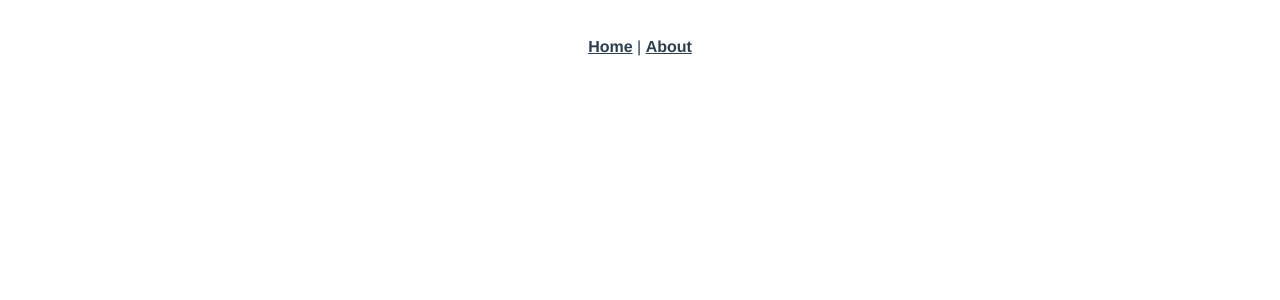
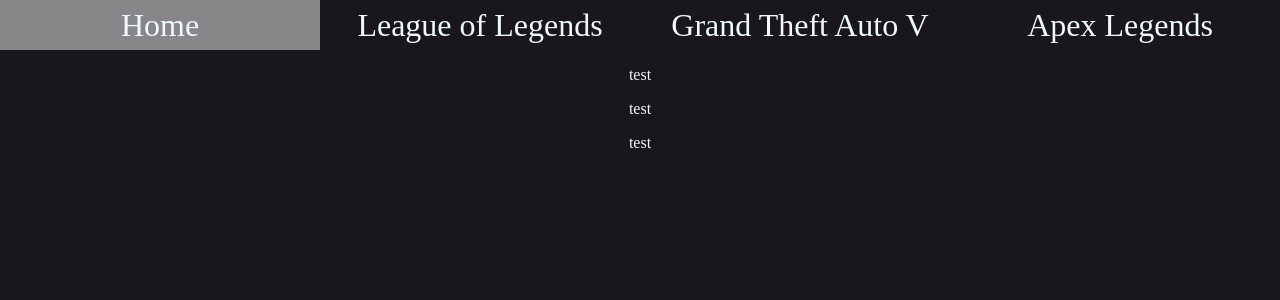
Before and after one commit to ZiKT1229/twitch_by_vue, a Vue app: page /#/live in a window 1280 px wide. Shown: the top 300 px of the page. Built offline with nearby package versions, Linux system fonts and the light colour scheme.

Commit message:
初步整理

```diff
--- a/src/App.vue
+++ b/src/App.vue
@@ -1,29 +1,41 @@
 <template>
   <div id="app">
-    <div id="nav">
-      <router-link to="/">Home</router-link> |
-      <router-link to="/about">About</router-link>
-    </div>
+    <nav>
+      <router-link to="/">Home</router-link>
+      <router-link to="/live">League of Legends</router-link>
+      <router-link to="/live">Grand Theft Auto V</router-link>
+      <router-link to="/live">Apex Legends</router-link>
+    </nav>
     <router-view/>
   </div>
 </template>
 
-<style lang="scss">
+<style>
+body {
+  margin: 0;
+  text-align: center;
+}
+
 #app {
-  font-family: 'Avenir', Helvetica, Arial, sans-serif;
-  -webkit-font-smoothing: antialiased;
-  -moz-osx-font-smoothing: grayscale;
-  text-align: center;
-  color: #2c3e50;
+  background: #19171c;
+  color: aliceblue;
+  height: 100vh;
 }
-#nav {
-  padding: 30px;
-  a {
-    font-weight: bold;
-    color: #2c3e50;
-    &.router-link-exact-active {
-      color: #42b983;
-    }
-  }
+
+nav {
+  height: 50px;
+  display: grid;
+  grid-template-columns: 1fr 1fr 1fr 1fr;
+}
+
+a {
+  color: aliceblue;
+  text-decoration: none;
+  font-size: 2rem;
+  line-height: 50px;
+}
+
+a:hover {
+  background: #f5f5f580;
 }
 </style>
--- /dev/null
+++ b/src/components/Channel.vue
@@ -0,0 +1,17 @@
+<template>
+  <section>
+    <p>test</p>
+    <p>test</p>
+    <p>test</p>
+  </section>
+</template>
+
+<script>
+export default {
+  name: 'channel',
+}
+</script>
+
+<style scoped>
+
+</style>
--- a/src/components/HelloWorld.vue
+++ /dev/null
@@ -1,58 +0,0 @@
-<template>
-  <div class="hello">
-    <h1>{{ msg }}</h1>
-    <p>
-      For a guide and recipes on how to configure / customize this project,<br>
-      check out the
-      <a href="https://cli.vuejs.org" target="_blank" rel="noopener">vue-cli documentation</a>.
-    </p>
-    <h3>Installed CLI Plugins</h3>
-    <ul>
-      <li><a href="https://github.com/vuejs/vue-cli/tree/dev/packages/%40vue/cli-plugin-babel" target="_blank" rel="noopener">babel</a></li>
-      <li><a href="https://github.com/vuejs/vue-cli/tree/dev/packages/%40vue/cli-plugin-eslint" target="_blank" rel="noopener">eslint</a></li>
-    </ul>
-    <h3>Essential Links</h3>
-    <ul>
-      <li><a href="https://vuejs.org" target="_blank" rel="noopener">Core Docs</a></li>
-      <li><a href="https://forum.vuejs.org" target="_blank" rel="noopener">Forum</a></li>
-      <li><a href="https://chat.vuejs.org" target="_blank" rel="noopener">Community Chat</a></li>
-      <li><a href="https://twitter.com/vuejs" target="_blank" rel="noopener">Twitter</a></li>
-      <li><a href="https://news.vuejs.org" target="_blank" rel="noopener">News</a></li>
-    </ul>
-    <h3>Ecosystem</h3>
-    <ul>
-      <li><a href="https://router.vuejs.org" target="_blank" rel="noopener">vue-router</a></li>
-      <li><a href="https://vuex.vuejs.org" target="_blank" rel="noopener">vuex</a></li>
-      <li><a href="https://github.com/vuejs/vue-devtools#vue-devtools" target="_blank" rel="noopener">vue-devtools</a></li>
-      <li><a href="https://vue-loader.vuejs.org" target="_blank" rel="noopener">vue-loader</a></li>
-      <li><a href="https://github.com/vuejs/awesome-vue" target="_blank" rel="noopener">awesome-vue</a></li>
-    </ul>
-  </div>
-</template>
-
-<script>
-export default {
-  name: 'HelloWorld',
-  props: {
-    msg: String,
-  },
-};
-</script>
-
-<!-- Add "scoped" attribute to limit CSS to this component only -->
-<style scoped lang="scss">
-h3 {
-  margin: 40px 0 0;
-}
-ul {
-  list-style-type: none;
-  padding: 0;
-}
-li {
-  display: inline-block;
-  margin: 0 10px;
-}
-a {
-  color: #42b983;
-}
-</style>
--- a/src/router.js
+++ b/src/router.js
@@ -12,12 +12,9 @@
       component: Home,
     },
     {
-      path: '/about',
-      name: 'about',
-      // route level code-splitting
-      // this generates a separate chunk (about.[hash].js) for this route
-      // which is lazy-loaded when the route is visited.
-      component: () => import(/* webpackChunkName: "about" */ './views/About.vue'),
+      path: '/live',
+      name: 'live',
+      component: () => import('./views/Live.vue'),
     },
   ],
 });
--- a/src/views/About.vue
+++ /dev/null
@@ -1,5 +0,0 @@
-<template>
-  <div class="about">
-    <h1>This is an about page</h1>
-  </div>
-</template>
--- a/src/views/Home.vue
+++ b/src/views/Home.vue
@@ -1,18 +1,11 @@
 <template>
-  <div class="home">
-    <img alt="Vue logo" src="../assets/logo.png">
-    <HelloWorld msg="Welcome to Your Vue.js App"/>
-  </div>
+  <main>
+    <h1>此為練習 Ajax in Vue 的網頁</h1>
+  </main>
 </template>
 
 <script>
-// @ is an alias to /src
-import HelloWorld from '@/components/HelloWorld.vue';
-
 export default {
   name: 'home',
-  components: {
-    HelloWorld,
-  },
 };
 </script>
--- /dev/null
+++ b/src/views/Live.vue
@@ -0,0 +1,20 @@
+<template>
+  <main>
+    <Channel></Channel>
+  </main>
+</template>
+
+<script>
+import Channel from '@/components/Channel.vue';
+
+export default {
+  name: 'live',
+  components: {
+    Channel
+  },
+};
+</script>
+
+<style scoped>
+
+</style>
```
Also changed, not shown: package.json (+6 -1 lines), vue.config.js (added).
